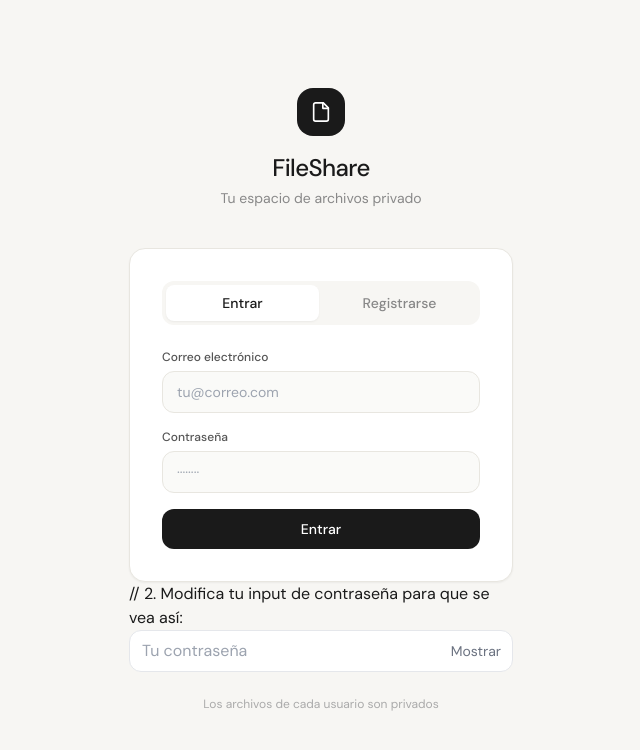
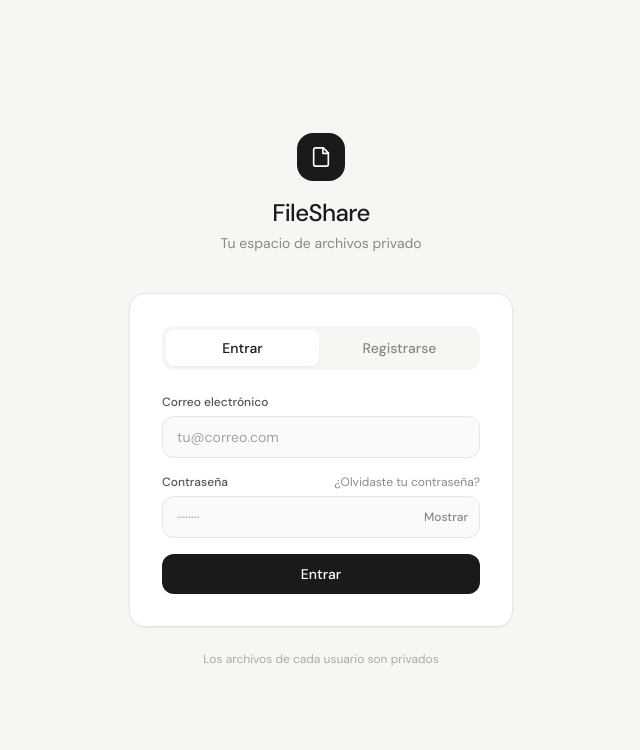
Before and after one commit to jjguzmanromero-pixel/compartir, a Next.js app: page /login in a window 1280 px wide. Shown: the top 750 px of the page, without its empty margins (319-959 px from the left). Built offline with nearby package versions, Linux system fonts and the light colour scheme; no server answers.

Commit message:
Add files via upload

```diff
--- a/app/login/page.js
+++ b/app/login/page.js
@@ -15,6 +15,8 @@ export default function LoginPage() {
 
 
   async function handleResetPassword() {
+    if (!email) return alert("Por favor, ingresa tu correo electrónico primero en el campo de arriba.")
+
     // Supabase enviará un correo con un link mágico
     const { error } = await supabase.auth.resetPasswordForEmail(email, {
       redirectTo: `${window.location.origin}/actualizar-password`,
@@ -93,15 +95,31 @@ export default function LoginPage() {
               />
             </div>
             <div>
-              <label className="block text-xs font-medium text-[#555] mb-1.5">Contraseña</label>
+              <div className="flex justify-between items-center mb-1.5">
+                <label className="block text-xs font-medium text-[#555]">Contraseña</label>
+                {mode === 'login' && (
+                  <button type="button" onClick={handleResetPassword} className="text-xs text-[#888] hover:text-[#1a1a1a] transition-colors">
+                    ¿Olvidaste tu contraseña?
+                  </button>
+                )}
+              </div>
+              <div className="relative">
                 <input
-                type="password"
+                  type={mostrarPassword ? "text" : "password"}
                   value={password}
                   onChange={e => setPassword(e.target.value)}
                   placeholder="········"
                   required
-                className="w-full px-3.5 py-2.5 rounded-xl border border-[#e8e6e0] text-sm bg-[#fafaf8] focus:outline-none focus:border-[#1a1a1a] transition-colors"
+                  className="w-full px-3.5 py-2.5 rounded-xl border border-[#e8e6e0] text-sm bg-[#fafaf8] focus:outline-none focus:border-[#1a1a1a] transition-colors pr-16"
                 />
+                <button
+                  type="button"
+                  onClick={() => setMostrarPassword(!mostrarPassword)}
+                  className="absolute right-3 top-1/2 -translate-y-1/2 text-xs font-medium text-[#888] hover:text-[#1a1a1a] transition-colors"
+                >
+                  {mostrarPassword ? "Ocultar" : "Mostrar"}
+                </button>
+              </div>
             </div>
 
             {error && (
@@ -123,23 +141,6 @@ export default function LoginPage() {
             </button>
           </form>
         </div>
-        // 2. Modifica tu input de contraseña para que se vea así:
-        <div className="relative">
-          <input
-            type={mostrarPassword ? "text" : "password"}
-            value={password}
-            onChange={(e) => setPassword(e.target.value)}
-            placeholder="Tu contraseña"
-            className="w-full px-3 py-2 border rounded-xl"
-          />
-          <button
-            type="button"
-            onClick={() => setMostrarPassword(!mostrarPassword)}
-            className="absolute right-3 top-1/2 -translate-y-1/2 text-gray-500 text-sm"
-          >
-            {mostrarPassword ? "Ocultar" : "Mostrar"}
-          </button>
-        </div>
         <p className="text-center text-xs text-[#aaa] mt-6">
           Los archivos de cada usuario son privados
         </p>
```
Lines whose indentation alone changed are shown as unchanged.
